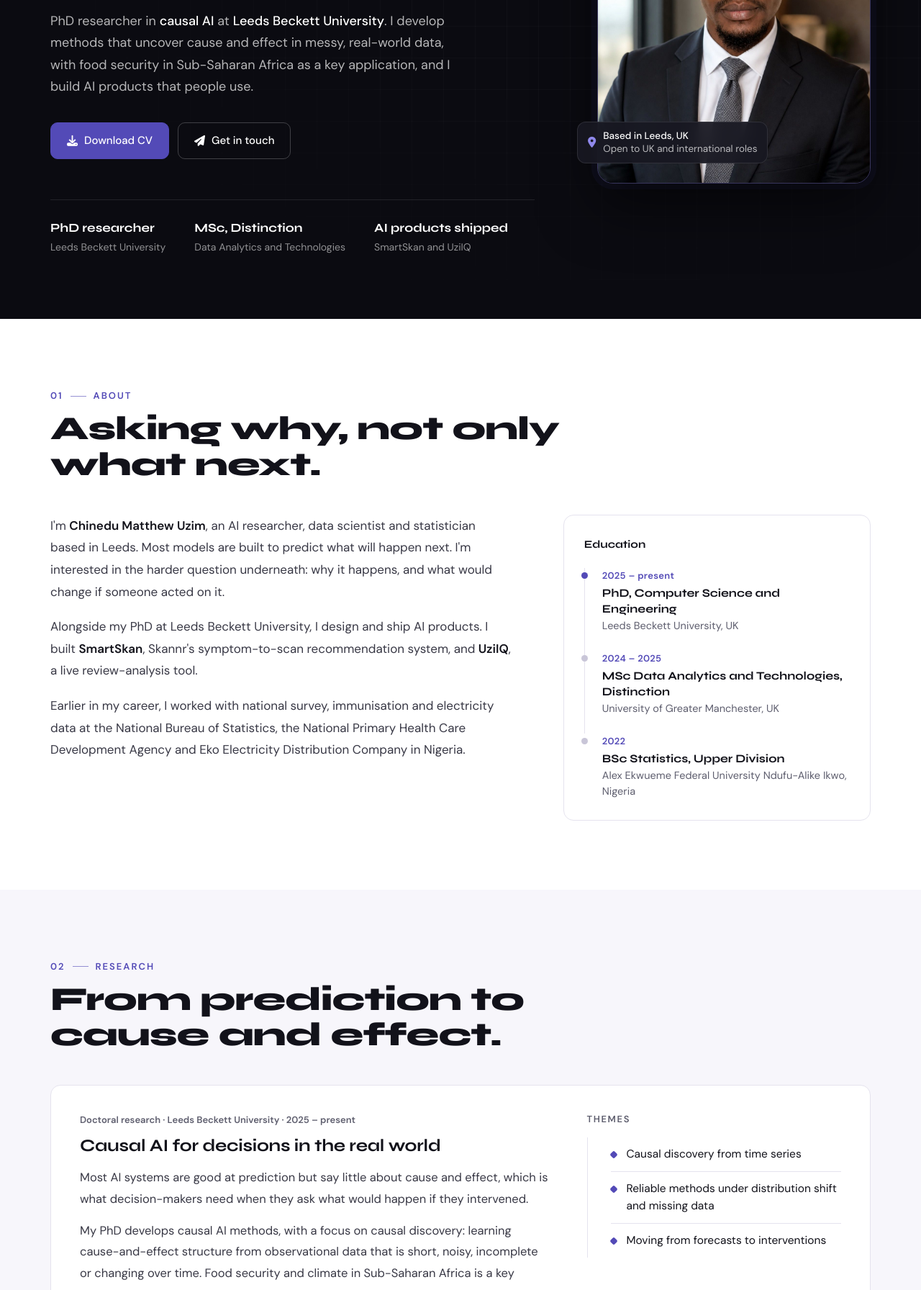
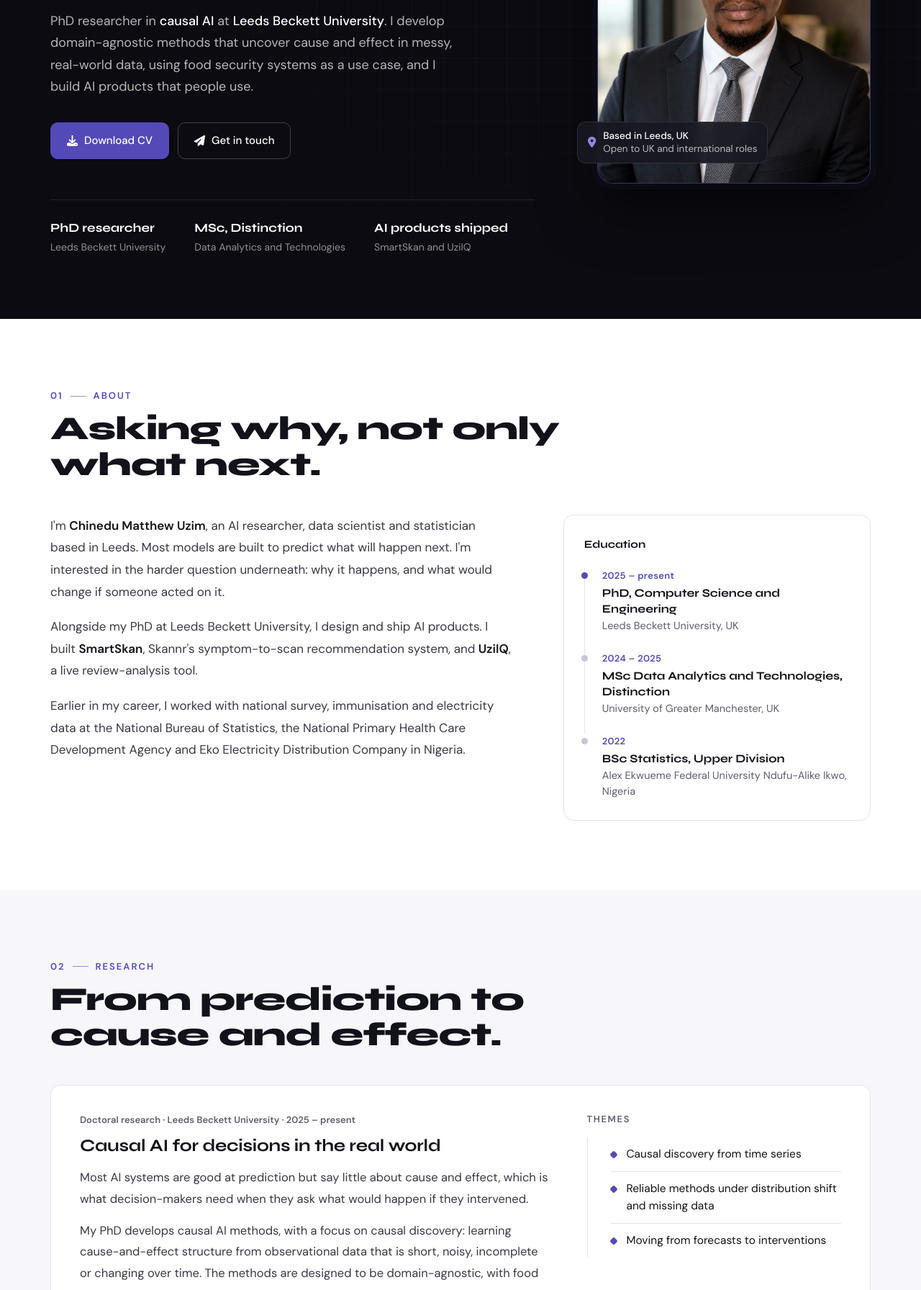
Before and after one commit to Nedum25/MyPortfolio, a plain HTML site: page index.html in a window 1280 px wide. Shown: the part 448-2240 px from the top of the page at 72% size. Drawn offline with Linux system fonts and the light colour scheme.

Commit message:
Describe research as domain-agnostic, with food security systems as use case
Co-Authored-By: Claude Opus 5.5 <noreply@anthropic.com>
Claude-Session: https://claude.ai/code/session_013xv52iQjGivNErUDL3KYpN

```diff
--- a/index.html
+++ b/index.html
@@ -382,7 +382,7 @@
             <h1 class="hero-name hero-anim d2">Chinedu<br><span>Uzim.</span></h1>
             <p class="hero-desc hero-anim d3">
                 PhD researcher in <strong>causal AI</strong> at <strong>Leeds Beckett University</strong>.
-                I develop methods that uncover cause and effect in messy, real-world data, with food security in Sub-Saharan Africa as a key application, and I build AI products that people use.
+                I develop domain-agnostic methods that uncover cause and effect in messy, real-world data, using food security systems as a use case, and I build AI products that people use.
             </p>
             <div class="hero-btns hero-anim d4">
                 <a href="Chinedu_Uzim_CV.pdf" download class="btn btn-primary"><i class="fa-solid fa-download" aria-hidden="true"></i>Download CV</a>
@@ -455,7 +455,7 @@
                 <p class="kicker">Doctoral research · Leeds Beckett University · 2025 – present</p>
                 <h3>Causal AI for decisions in the real world</h3>
                 <p>Most AI systems are good at prediction but say little about cause and effect, which is what decision-makers need when they ask what would happen if they intervened.</p>
-                <p>My PhD develops causal AI methods, with a focus on causal discovery: learning cause-and-effect structure from observational data that is short, noisy, incomplete or changing over time. Food security and climate in Sub-Saharan Africa is a key application, where stronger causal evidence could support earlier and better-targeted interventions.</p>
+                <p>My PhD develops causal AI methods, with a focus on causal discovery: learning cause-and-effect structure from observational data that is short, noisy, incomplete or changing over time. The methods are designed to be domain-agnostic, with food security systems as the use case for validation, where stronger causal evidence could support earlier and better-targeted interventions.</p>
             </div>
             <div>
                 <p class="themes-title">Themes</p>
```
